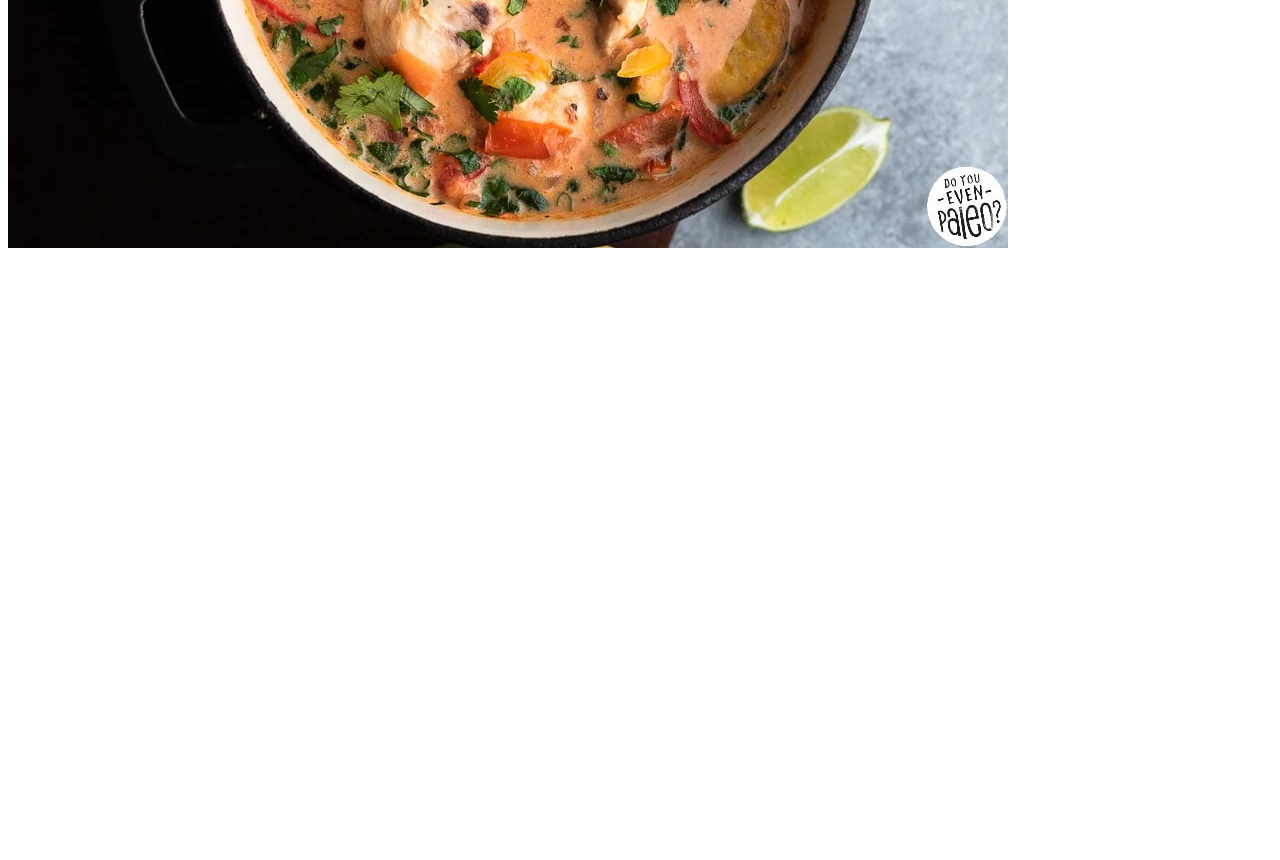
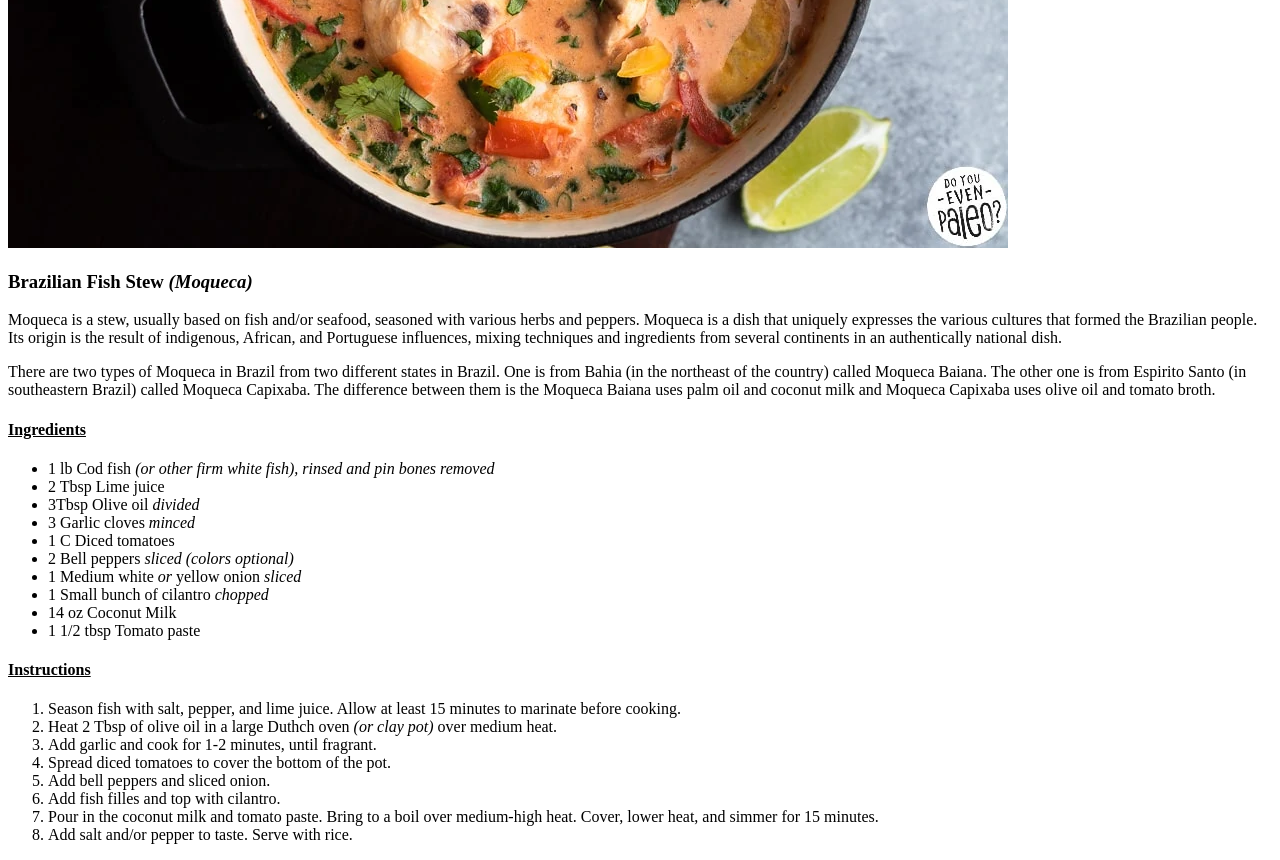
Before and after one commit to bhausmann24/odin-recipes, a plain HTML site: page recipes/brazilian_fish_stew.html in a window 1280 px wide. Shown: the part 500-1360 px from the top of the page. Before the commit the page ends 800 px from the top, so only its background shows below. Drawn offline with Linux system fonts and the light colour scheme.

Commit message:
Add ul and ol to b_f_s.html
Add ingredients and instructions. Some small changes to formatting.
Functionality tested.

```diff
--- a/recipes/brazilian_fish_stew.html
+++ b/recipes/brazilian_fish_stew.html
@@ -8,6 +8,33 @@
 </head>
 <body>
     <h1>Brazilian Fish Stew</h1>
-    <img src="../images/brazilian-fish-stew.jpg" alt="Brazilian fish stew (Moqueca)">
+    <img src="../images/brazilian-fish-stew.jpg" alt="Brazilian fish stew (Moqueca Baiana pictured)">
+    <h3>Brazilian Fish Stew <em>(Moqueca)</em></h3>
+    <p>Moqueca is a stew, usually based on fish and/or seafood, seasoned with various herbs and peppers. Moqueca is a dish that uniquely expresses the various cultures that formed the Brazilian people. Its origin is the result of indigenous, African, and Portuguese influences, mixing techniques and ingredients from several continents in an authentically national dish.</p>
+    <p>There are two types of Moqueca in Brazil from two different states in Brazil. One is from Bahia (in the northeast of the country) called Moqueca Baiana. The other one is from Espirito Santo (in southeastern Brazil) called Moqueca Capixaba. The difference between them is the Moqueca Baiana uses palm oil and coconut milk and Moqueca Capixaba uses olive oil and tomato broth.</p>
+    <h4><u>Ingredients</u></h4>
+        <ul>
+            <li>1 lb Cod fish <em>(or other firm white fish), rinsed and pin bones removed</em></li>
+            <li>2 Tbsp Lime juice</li>
+            <li>3Tbsp Olive oil <em>divided</em></li>
+            <li>3 Garlic cloves <em>minced</em></li>
+            <li>1 C Diced tomatoes</li>
+            <li>2 Bell peppers <em>sliced (colors optional)</em></li>
+            <li>1 Medium white <em>or</em> yellow onion <em>sliced</em></li>
+            <li>1 Small bunch of cilantro <em>chopped</em></li>
+            <li>14 oz Coconut Milk</li>
+            <li>1 1/2 tbsp Tomato paste</li>
+        </ul>
+    <h4><u>Instructions</u></h4>
+        <ol>
+            <li>Season fish with salt, pepper, and lime juice. Allow at least 15 minutes to marinate before cooking.</li>
+            <li>Heat 2 Tbsp of olive oil in a large Duthch oven <em>(or clay pot)</em> over medium heat.</li>
+            <li>Add garlic and cook for 1-2 minutes, until fragrant.</li>
+            <li>Spread diced tomatoes to cover the bottom of the pot.</li>
+            <li>Add bell peppers and sliced onion.</li>
+            <li>Add fish filles and top with cilantro.</li>
+            <li>Pour in the coconut milk and tomato paste. Bring to a boil over medium-high heat. Cover, lower heat, and simmer for 15 minutes.</li>
+            <li>Add salt and/or pepper to taste. Serve with rice.</li>
+        </ol>
 </body>
 </html>
```
